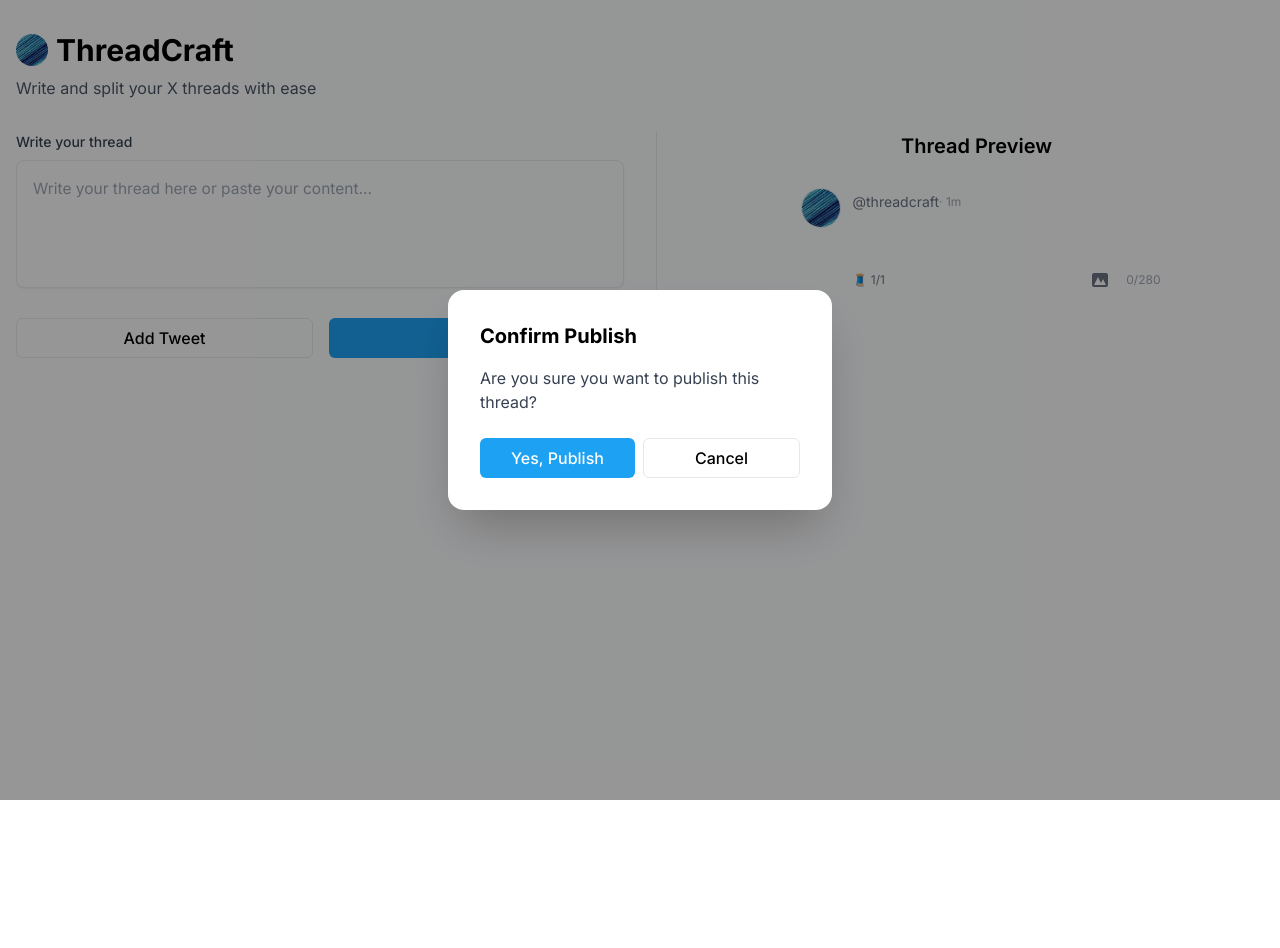
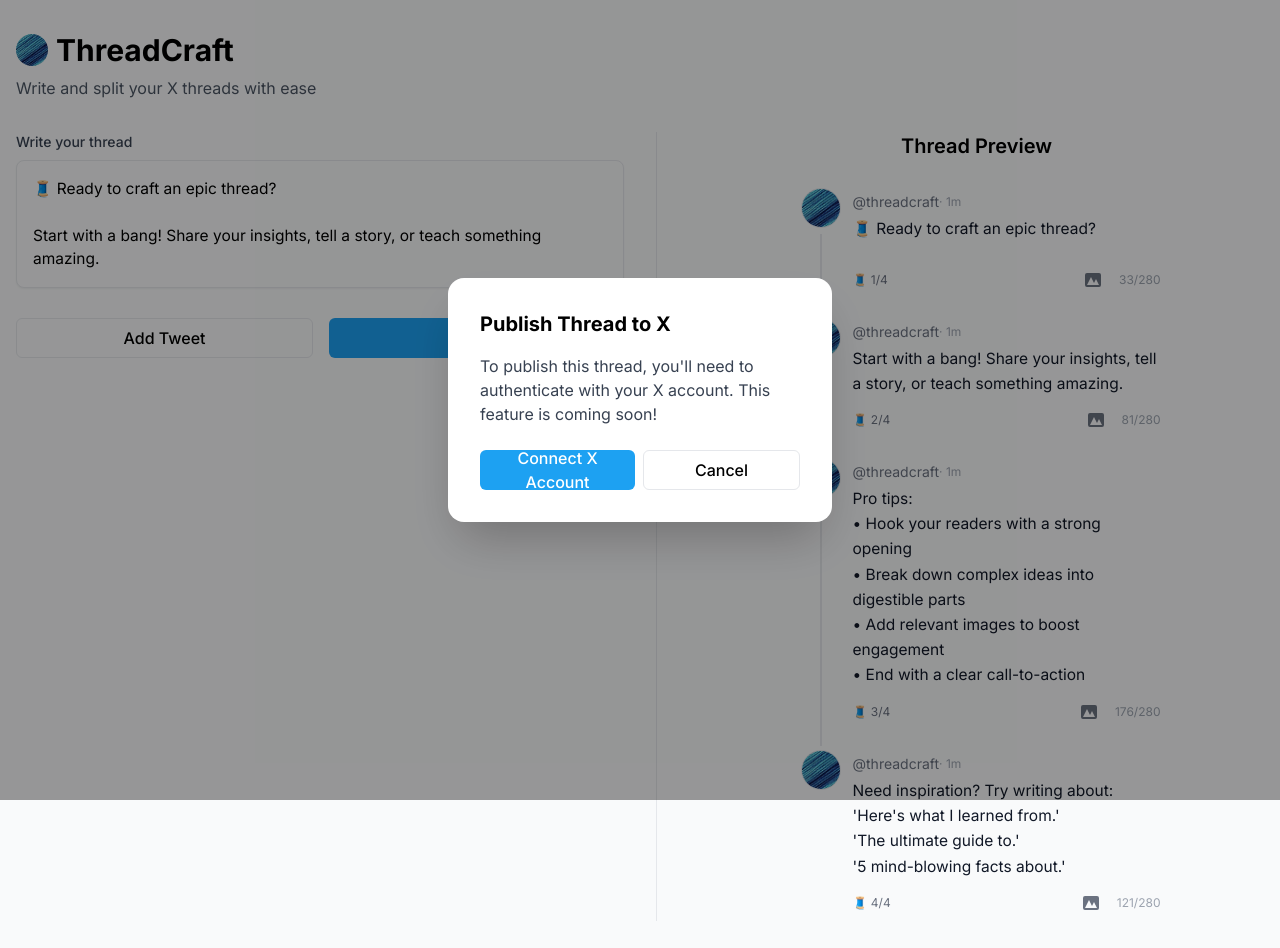
Before and after one commit to melihbirim/ThreadCraft, a Next.js app: page / in a window 1280 px wide. Both pictures are taken after a click on the button "Publish". Shown: the top 948 px of the page. Before the commit the page ends 800 px from the top, so only its background shows below. Built offline with nearby package versions, Linux system fonts and the light colour scheme.

Commit message:
added default text and polish ui

```diff
--- a/src/app/page.tsx
+++ b/src/app/page.tsx
@@ -2,7 +2,6 @@
 
 import React, { useState, useRef, useEffect } from 'react'
 import { Button } from '@/components/ui/Button'
-import { pipeline } from '@huggingface/transformers'
 
 // Utility to clean up newlines in text
 function cleanNewlines(text: string): string {
@@ -82,26 +81,29 @@
   }
 } as const;
 
+const INITIAL_CONTENT = `🧵 Ready to craft an epic thread?
+
+Start with a bang! Share your insights, tell a story, or teach something amazing.
+
+Pro tips:
+• Hook your readers with a strong opening
+• Break down complex ideas into digestible parts
+• Add relevant images to boost engagement
+• End with a clear call-to-action
+
+Need inspiration? Try writing about:
+'Here's what I learned from...'
+'The ultimate guide to...'
+'5 mind-blowing facts about...'`
+
 export default function Home() {
-  const [thread, setThread] = useState<string[]>([''])
-  const [fullText, setFullText] = useState('')
-  const [loading, setLoading] = useState<{[k:number]:boolean}>({})
-  const [sentiments, setSentiments] = useState<{[k:number]:string}>({})
+  const [thread, setThread] = useState<string[]>(() => splitTextToThread(INITIAL_CONTENT))
+  const [fullText, setFullText] = useState(INITIAL_CONTENT)
   const textareaRefs = useRef<(HTMLTextAreaElement | null)[]>([])
-  const [sentimentPipeline, setSentimentPipeline] = useState<any>(null)
-  const [pipelineLoading, setPipelineLoading] = useState(false)
-
-  // NEW: State for main text sentiment
-  const [mainSentiment, setMainSentiment] = useState<string | null>(null)
-  const [mainSentimentLoading, setMainSentimentLoading] = useState(false)
-
   const [showPublishModal, setShowPublishModal] = useState(false)
   const [publishSuccess, setPublishSuccess] = useState(false)
-
-  // Add images state
   const [tweetImages, setTweetImages] = useState<{[key: number]: TweetImage}>({})
 
-  // Add height adjustment utility function
   const adjustTweetHeight = (index: number) => {
     const ref = textareaRefs.current[index];
     if (!ref) return;
@@ -126,7 +128,6 @@
     }
   };
 
-  // Update useEffect to use the new function
   useEffect(() => {
     const adjustAllHeights = () => {
       thread.forEach((_, idx) => adjustTweetHeight(idx));
@@ -149,32 +150,35 @@
     };
   }, [thread, tweetImages]);
 
-  // Load the pipeline on first use
-  const loadPipeline = async () => {
-    if (!sentimentPipeline && !pipelineLoading) {
-      setPipelineLoading(true)
-      const pipe = await pipeline('sentiment-analysis')
-      setSentimentPipeline(() => pipe)
-      setPipelineLoading(false)
-    }
-  }
-
   const splitIntoThread = (text?: string) => {
     const input = typeof text === 'string' ? text : fullText
     setThread(splitTextToThread(input))
   }
 
-  const handlePaste = async (e: React.ClipboardEvent<HTMLTextAreaElement>) => {
+  const handlePaste = (e: React.ClipboardEvent<HTMLTextAreaElement>) => {
+    e.preventDefault()
     const pasted = e.clipboardData.getData('text')
     const cleaned = cleanNewlines(pasted)
-    setFullText(cleaned)
-    setTimeout(() => splitIntoThread(cleaned), 0)
-    e.preventDefault()
-    // Run sentiment analysis on paste
-    await analyzeMainSentiment(cleaned)
+
+    // Get cursor position
+    const textarea = e.currentTarget
+    const start = textarea.selectionStart
+    const end = textarea.selectionEnd
+
+    // Combine the text before cursor + pasted text + text after cursor
+    const newText = fullText.substring(0, start) + cleaned + fullText.substring(end)
+    setFullText(newText)
+
+    // Update thread after paste
+    setTimeout(() => {
+      splitIntoThread(newText)
+
+      // Set cursor position after pasted text
+      textarea.selectionStart = start + cleaned.length
+      textarea.selectionEnd = start + cleaned.length
+    }, 0)
   }
 
-  // Update the updateTweet function
   const updateTweet = (index: number, content: string) => {
     const newThread = [...thread];
     newThread[index] = content;
@@ -188,7 +192,6 @@
     setThread([...thread, ''])
   }
 
-  // Update removeTweet to clean up images
   const removeTweet = (index: number) => {
     if (tweetImages[index]?.type === 'local') {
       URL.revokeObjectURL(tweetImages[index].url)
@@ -202,56 +205,6 @@
     })
   }
 
-  // Local sentiment analysis using transformers
-  const analyzeSentiment = async (index: number) => {
-    await loadPipeline()
-    if (!sentimentPipeline) return
-    setLoading(l => ({...l, [index]: true}))
-    try {
-      const result = await sentimentPipeline(thread[index])
-      setSentiments(s => ({...s, [index]: result[0]?.label || ''}))
-    } catch (e) {
-      alert('Error analyzing sentiment')
-    }
-    setLoading(l => ({...l, [index]: false}))
-  }
-
-  // Modified analyzeMainSentiment to accept optional text
-  const analyzeMainSentiment = async (textOverride?: string) => {
-    await loadPipeline()
-    if (!sentimentPipeline) return
-    setMainSentimentLoading(true)
-    try {
-      const result = await sentimentPipeline(textOverride ?? fullText)
-      setMainSentiment(result[0]?.label || '')
-    } catch (e) {
-      alert('Error analyzing sentiment')
-    }
-    setMainSentimentLoading(false)
-  }
-
-  // Handle publish
-  const handlePublish = () => {
-    setShowPublishModal(false)
-    setPublishSuccess(true)
-    setThread([''])
-    setFullText('')
-    setTimeout(() => setPublishSuccess(false), 2500)
-  }
-
-  // Debounce sentiment analysis for main textarea
-  useEffect(() => {
-    if (!fullText.trim()) {
-      setMainSentiment(null)
-      return;
-    }
-    const timeout = setTimeout(() => {
-      analyzeMainSentiment(fullText)
-    }, 500)
-    return () => clearTimeout(timeout)
-  }, [fullText])
-
-  // Update handleImageUpload to use the new function
   const handleImageUpload = (index: number, file: File) => {
     if (file) {
       const url = URL.createObjectURL(file)
@@ -274,6 +227,27 @@
       delete newImages[index]
       return newImages
     })
+  }
+
+  // Function to encode tweet text for URLs
+  const encodeTweet = (text: string) => {
+    return encodeURIComponent(text).replace(/'/g, "%27");
+  }
+
+  // Function to publish thread to X
+  const publishToX = async () => {
+    if (thread.length === 0) return;
+
+    // Show coming soon message for now
+    setShowPublishModal(false);
+    alert("Coming soon! We're working on X API integration for proper thread posting. This will require you to authenticate with your X account.");
+
+    // For development/testing: log the thread that would be posted
+    console.log('Thread to be posted:', thread.map((tweet, index) => ({
+      text: tweet,
+      threadPosition: `${index + 1}/${thread.length}`,
+      mediaIds: tweetImages[index] ? [tweetImages[index].url] : []
+    })));
   }
 
   return (
@@ -303,23 +277,29 @@
                     const mainTextarea = textareaRefs.current[0];
                     if (mainTextarea) {
                       mainTextarea.style.height = 'auto';
-                      mainTextarea.style.height = `${mainTextarea.scrollHeight}px`;
+                      mainTextarea.style.height = `${Math.max(mainTextarea.scrollHeight, 128)}px`;
                     }
                     splitIntoThread(cleaned)
                   }}
                   onPaste={handlePaste}
-                  placeholder="Write your thread here or paste your content..."
+                  placeholder="🧵 Ready to craft an epic thread?
+
+Start with a bang! Share your insights, tell a story, or teach something amazing.
+
+Pro tips:
+• Hook your readers with a strong opening
+• Break down complex ideas into digestible parts
+• Add relevant images to boost engagement
+• End with a clear call-to-action
+
+Need inspiration? Try writing about:
+'Here's what I learned from...'
+'The ultimate guide to...'
+'5 mind-blowing facts about...'"
                   style={{fontFamily: 'inherit', overflow: 'hidden', height: 'auto', fontSize: '15.5px'}}
                 />
               </div>
             </div>
-
-            {/* Main text analysis results */}
-            {mainSentiment && (
-              <div className="p-4 bg-gray-100 rounded shadow-sm">
-                <span className="font-semibold">Sentiment:</span> {mainSentiment}
-              </div>
-            )}
 
             {/* Action Buttons */}
             <div className="flex gap-4">
@@ -432,22 +412,31 @@
       {showPublishModal && (
         <div className="fixed inset-0 z-50 flex items-center justify-center bg-black bg-opacity-40">
           <div className="bg-white rounded-2xl p-8 shadow-2xl max-w-sm w-full">
-            <h3 className="text-xl font-bold mb-4">Confirm Publish</h3>
-            <p className="mb-6 text-gray-700">Are you sure you want to publish this thread?</p>
+            <h3 className="text-xl font-bold mb-4">Publish Thread to X</h3>
+            <p className="mb-6 text-gray-700">
+              To publish this thread, you'll need to authenticate with your X account.
+              This feature is coming soon!
+            </p>
             <div className="flex gap-2">
-              <Button className="flex-1" onClick={handlePublish}>Yes, Publish</Button>
-              <Button className="flex-1" variant="outline" onClick={() => setShowPublishModal(false)}>Cancel</Button>
+              <Button
+                className="flex-1 bg-[#1DA1F2] text-white hover:bg-[#1a8cd8] transition"
+                onClick={publishToX}
+              >
+                Connect X Account
+              </Button>
+              <Button
+                className="flex-1"
+                variant="outline"
+                onClick={() => setShowPublishModal(false)}
+              >
+                Cancel
+              </Button>
             </div>
           </div>
         </div>
       )}
 
-      {/* Success Toast */}
-      {publishSuccess && (
-        <div className="fixed bottom-6 left-1/2 -translate-x-1/2 bg-green-500 text-white px-6 py-3 rounded-xl shadow-lg z-50">
-          Thread published successfully!
-        </div>
-      )}
+      {/* Success Toast - removed for now */}
     </div>
   )
 }
```
